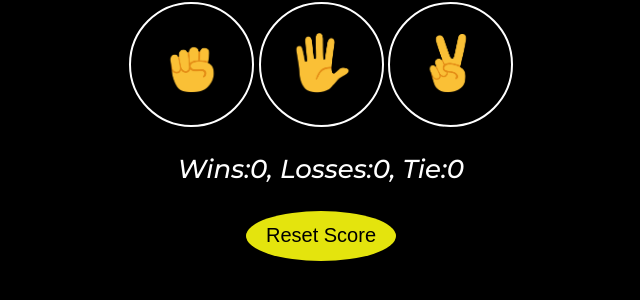
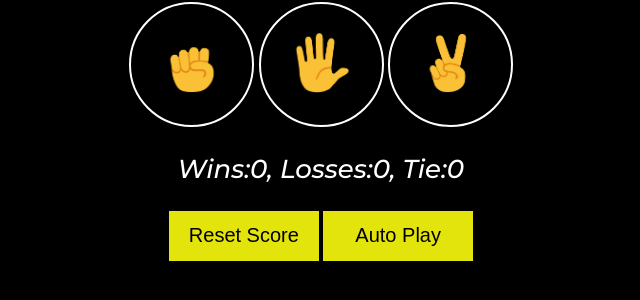
Before and after one commit to Jitender-10/Rock-Paper-Scissor, a plain HTML site: page index.html in a window 1280 px wide. Shown: the part 80-380 px from the top of the page, without its empty margins (319-959 px from the left). Drawn offline with Linux system fonts and the light colour scheme.

Commit message:
added autoplay button

```diff
--- a/index.html
+++ b/index.html
@@ -32,6 +32,7 @@
         localStorage.removeItem('scoreCard');
         forScore();
     " class="resetDeco">Reset Score</button>
+    <button onclick="autoPlay();" class="resetDeco">Auto Play</button>
     <script src="index.js"></script>
 </body>
 
--- a/index.js
+++ b/index.js
@@ -71,3 +71,27 @@ function compMove(){
     return cmove;
 
 }
+let con = false;
+let intervalId;
+
+function autoPlay(){
+
+    if(!con){
+        intervalId = setInterval(() => {
+            const autoMove = compMove();
+
+            decider(autoMove);
+
+        }, 1000);
+        con=true;
+
+
+    }else{
+        clearInterval(intervalId);
+        con=false;
+
+
+    }
+
+
+}
--- a/style.css
+++ b/style.css
@@ -32,7 +32,7 @@ h1{
     height:50px;
     font-size:20px;
     width: 150px;
-    border-radius: 50%;
+
     border:none;
     background-color: rgb(228, 228, 13);
     cursor: pointer;
```
